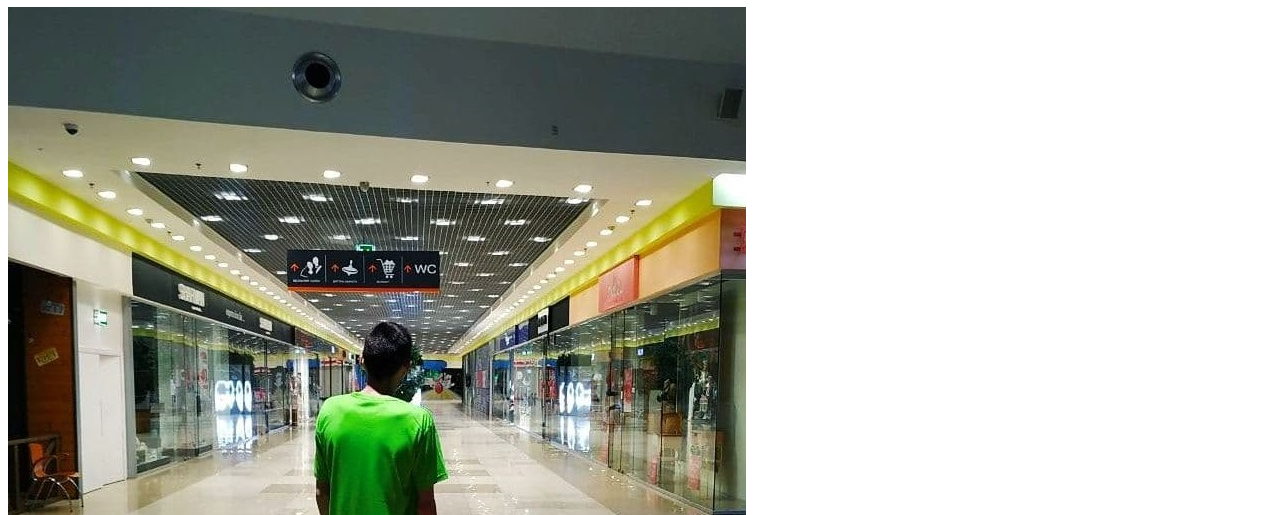
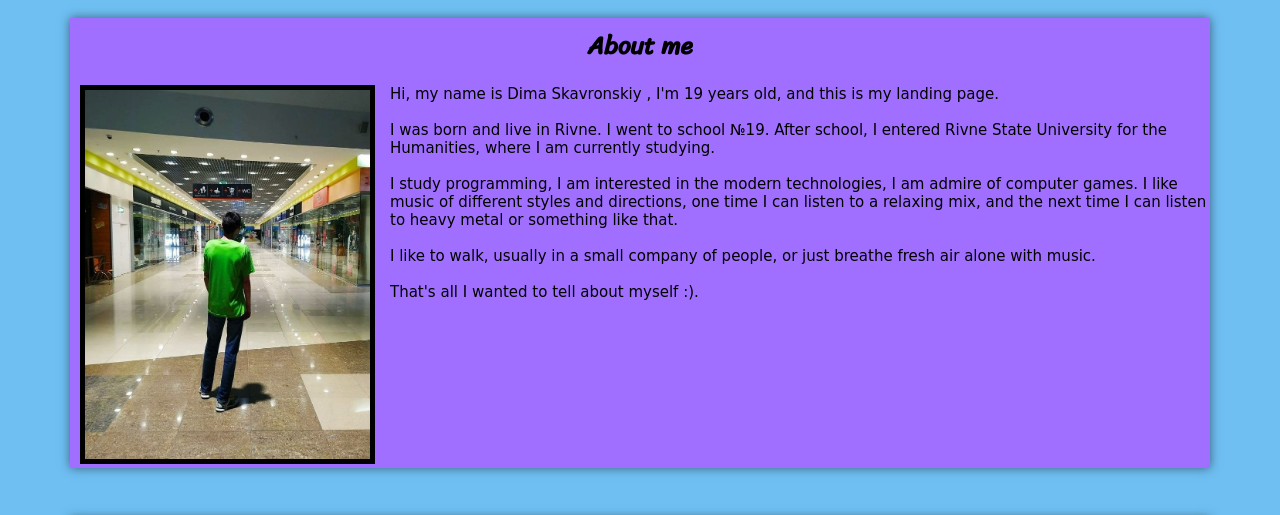
Before and after one commit to barrakyda47/landing, a plain HTML site: page index.html in a window 1280 px wide. Shown: the part 207-722 px from the top of the page. Drawn offline with Linux system fonts and the light colour scheme; the site is published under a folder, as on GitHub Pages, so addresses that start at the root find nothing; a web font is replaced by a local one.

Commit message:
Update index.html

```diff
--- a/index.html
+++ b/index.html
@@ -4,7 +4,7 @@
 
     <meta charset="utf-8">
     <title>Landing page</title>
-    <link rel="stylesheet" type="text/css" href="/materials/style.css">
+    <link rel="stylesheet" type="text/css" href="materials/style.css">
 </head>
 
 <body>
```
